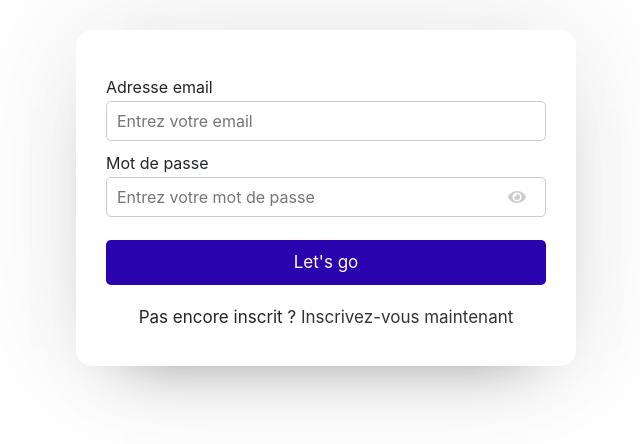
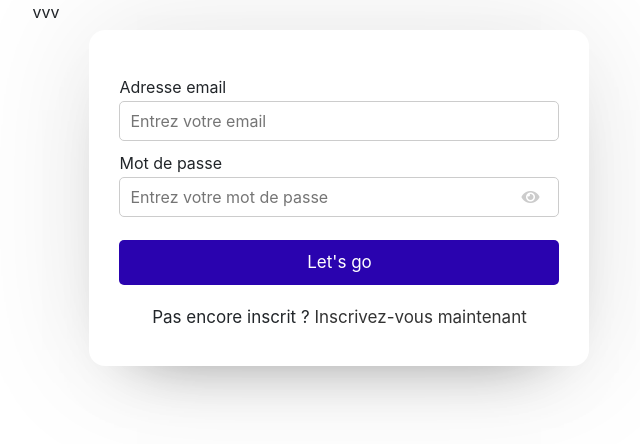
Before and after one commit to Maudi35/perfectionnement-tech, a PHP site: page /login.php in a window 1280 px wide. Shown: the part 126-570 px from the top of the page, without its empty margins (314-954 px from the left). Run offline with PHP 8.4, Linux system fonts and the light colour scheme.

Commit message:
lastday5

```diff
--- a/login.php
+++ b/login.php
@@ -9,7 +9,7 @@
 include './nav.php'; ?>
 
 <div class="center">
-
+vvv
   <div class="wrapper registration-flex">
     <section class="form login">
       <form action="./php/login.php" method="POST" enctype="multipart/form-data" autocomplete="off">
```
